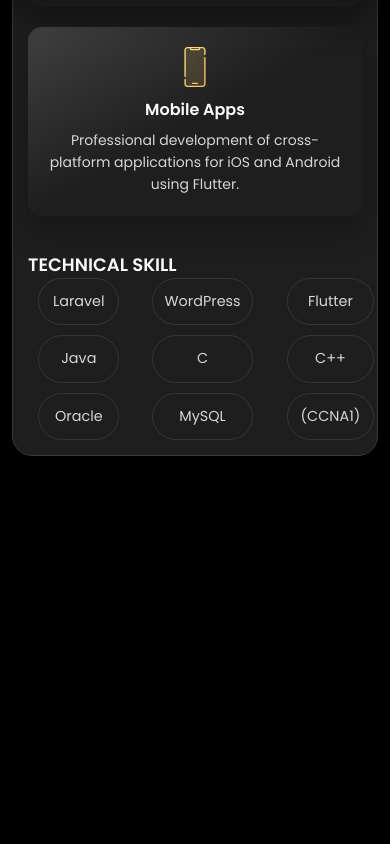
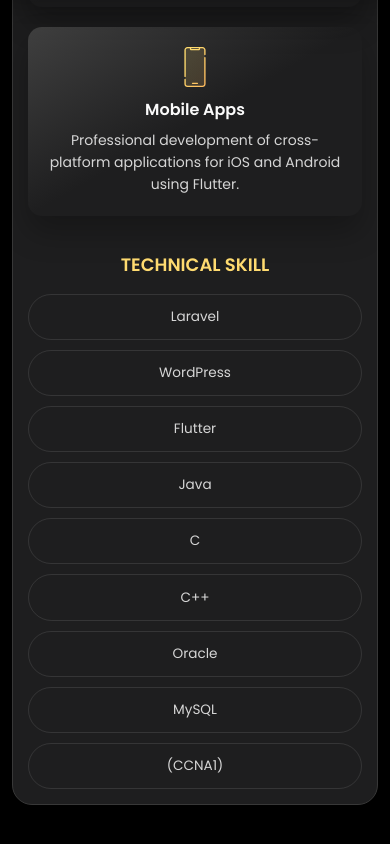
Before and after one commit to majdabushalbak/personal-web, a plain HTML site: page index.html in a window 390 px wide. Shown: the part 851-1695 px from the top of the page. Before the commit the page ends 1382 px from the top, so only its background shows below. Drawn offline with nearby package versions, Linux system fonts and the light colour scheme.

Commit message:
skill tag

```diff
--- a/assets/css/style.css
+++ b/assets/css/style.css
@@ -115,7 +115,6 @@
 
    .SKILL {
     display: grid;
-    grid-template-rows: repeat(3,auto);
     grid-template-columns: repeat(3,1fr);
 
     gap: 10px;
@@ -133,8 +132,37 @@
 
    .h3-skills-title{
     display: block;
+    text-align: start;
+    margin-bottom: 1rem;
    }
 
+/* 🔽 Mobile & Tablet Responsive Design */
+@media (max-width: 768px) {
+  .SKILL {
+    grid-template-columns: repeat(2, 1fr);
+  }
+    .h3-skills-title{
+    display: block;
+    text-align: center;
+    margin-bottom: 1rem;
+    color: var(--orange-yellow-crayola);
+    }
+
+  .skill-tag {
+    width: 100%;
+  }
+}
+
+@media (max-width: 480px) {
+  .SKILL {
+    grid-template-columns: 1fr;
+  }
+
+  .skill-tag {
+    width: 100%;
+    font-size: 0.85rem;
+  }
+}
 
   /* font-family */
   --ff-poppins: 'Poppins', sans-serif;
```
